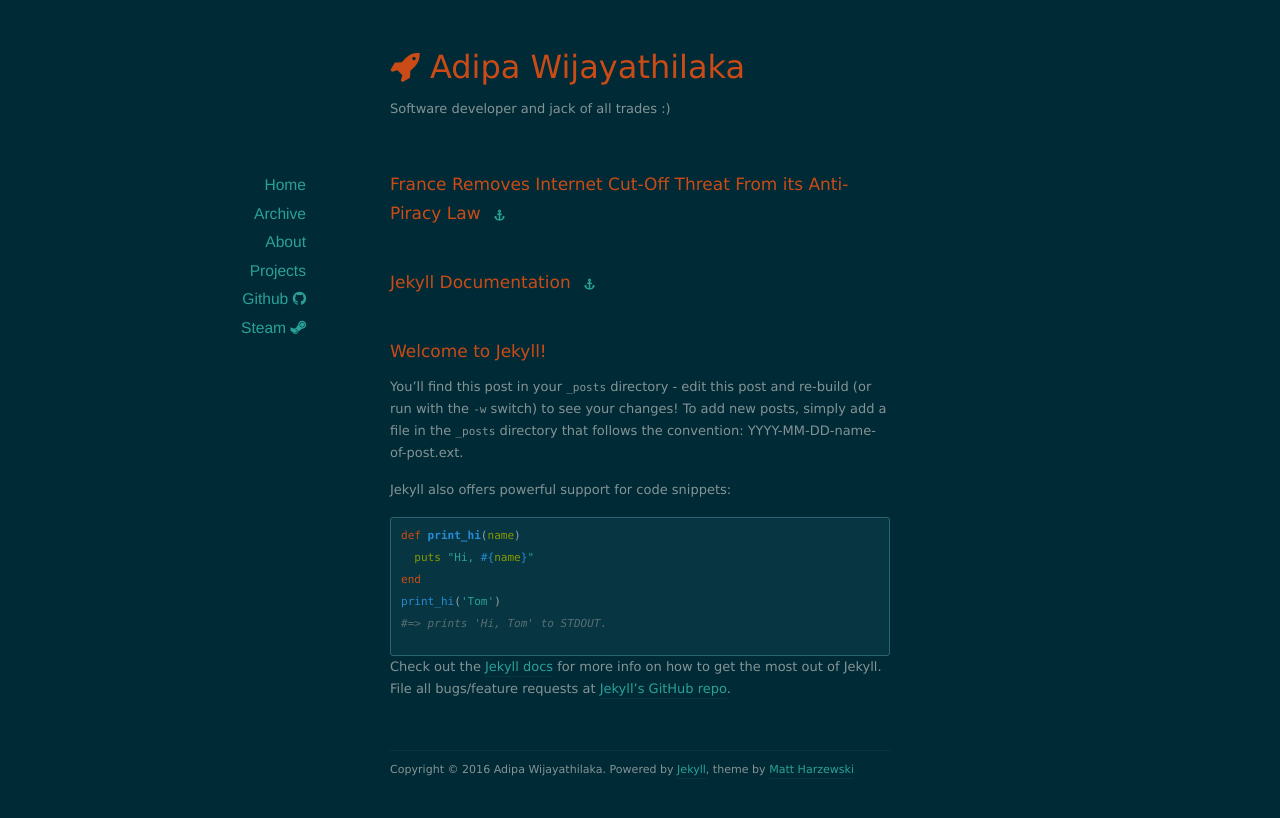
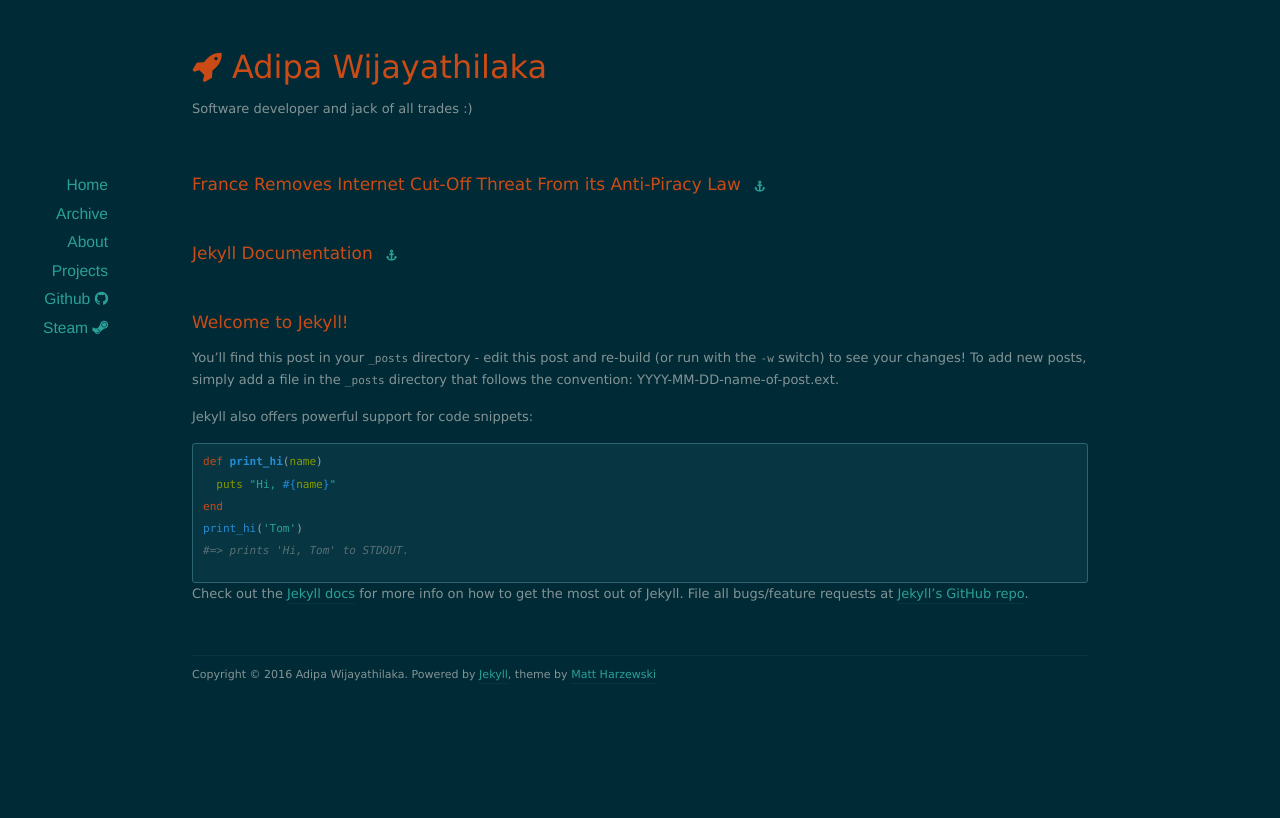
Before and after one commit to boarnoah/boarnoah.github.io, a Jekyll site: the page built from index.html, in a window 1280 px wide. Shown: the top 818 px of the page. Built offline with Jekyll 4.4.1, drawn with Linux system fonts in a browser that asks for light colours; nearby versions of some CDN libraries; the list of posts is cut into pages by our own code.

Commit message:
CSS changes to make the pages fill out more of the screen.

```diff
--- a/assets/css/style.css
+++ b/assets/css/style.css
@@ -109,13 +109,13 @@ h3 {
 
 /*** Structure ***/
 #page {
-	width: 500px;
+	width: 70%;
 	margin: 0 auto;
 	position: relative;
 }
 
 #header {
-	width: 500px;
+	width: 70%;
 	margin: 40px auto 50px auto;
 }
 #header h1 {
@@ -127,7 +127,7 @@ h3 {
 }
 
 #footer {
-	width: 500px;
+	width: 70%;
 	margin: 50px auto 20px auto;
 	padding-top: 10px;
 	font-size: 0.85em;
@@ -135,7 +135,7 @@ h3 {
 }
 
 #content {
-	width: 500px;
+	width: 100%;
 	margin: 0 auto;
 }
 
@@ -181,6 +181,8 @@ article img {
 	display: block;
 	text-align: center;
 	margin: 0 auto 1em auto;
+	width: 70%;
+	height: auto;
 }
 
 article .meta {
```
